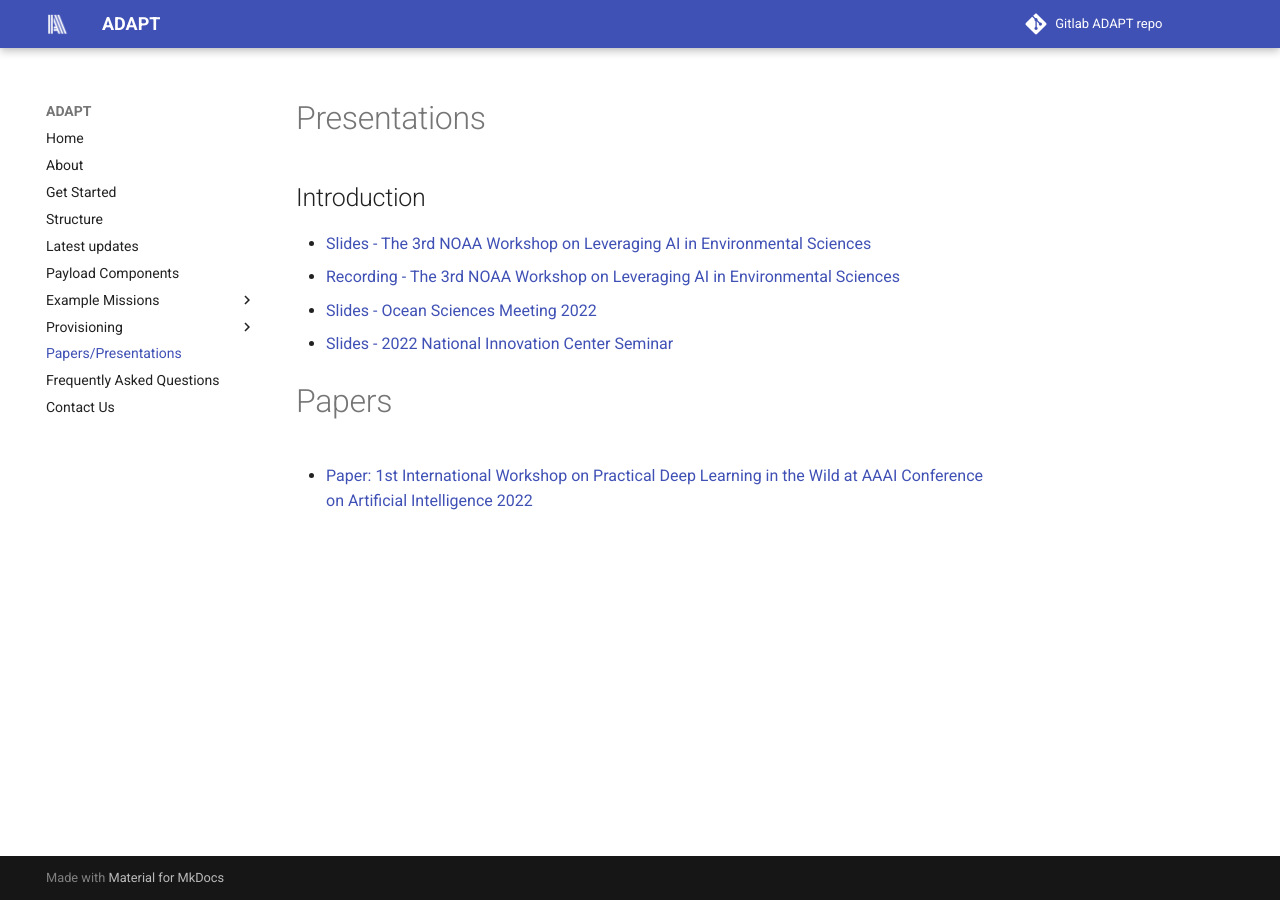
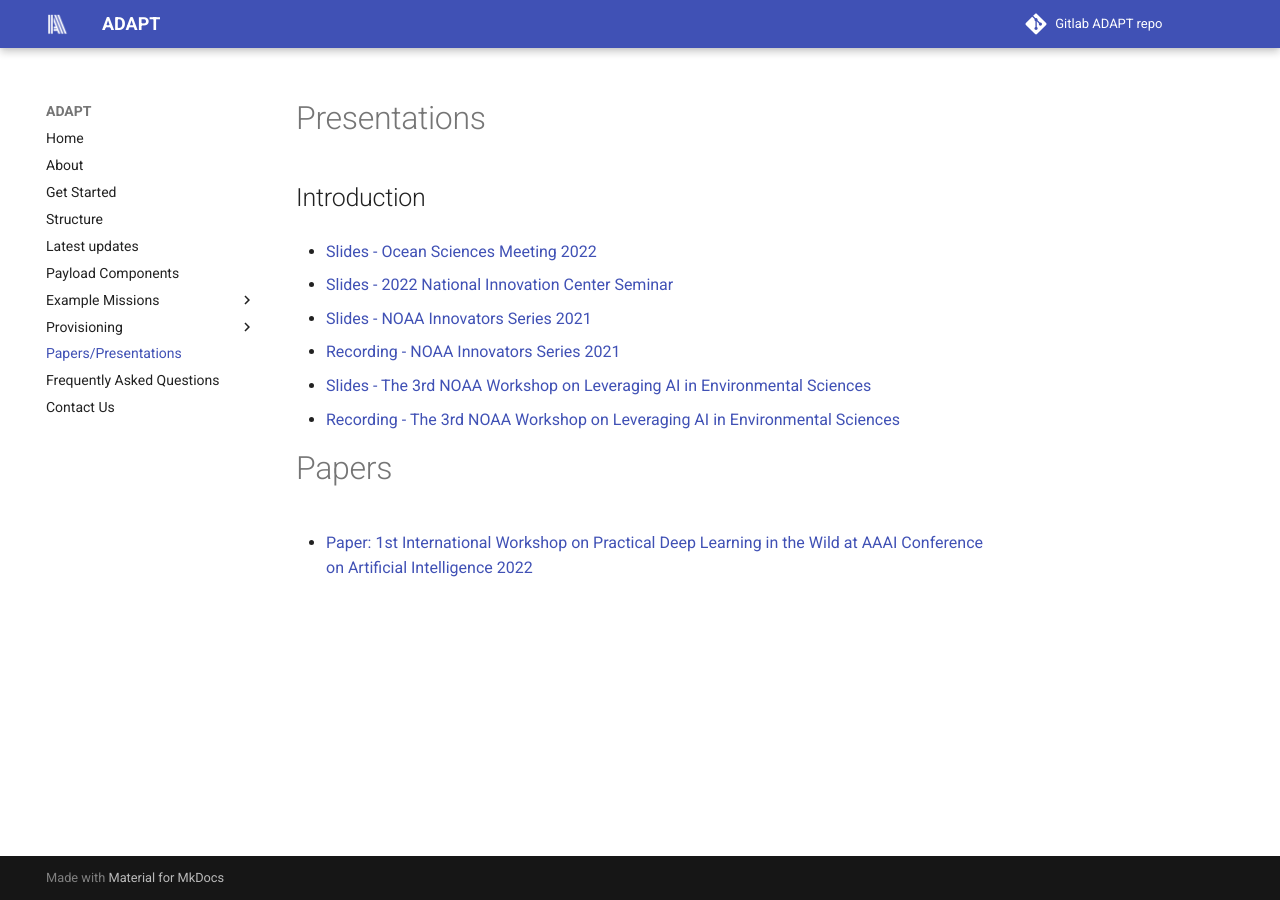
Before and after one commit to Kitware/adapt, an MkDocs documentation site: the page built from docs/presentations.md, in a window 1280 px wide. Built offline with MkDocs 1.6.1 and Material for MkDocs 9.7.7, drawn with Linux system fonts in a browser that asks for light colours.

Commit message:
presentation updates on home page

```diff
--- a/docs/presentations.md
+++ b/docs/presentations.md
@@ -1,12 +1,15 @@
 # Presentations
 
 ## Introduction
-* [Slides - The 3rd NOAA Workshop on Leveraging AI in Environmental Sciences](https://docs.google.com/presentation/d/1PMgJrYxrqMtuJYR-xiAdFsjSSQt90_XOcYZ5pRXP4sk/edit#slide=id.p)
-* [Recording - The 3rd NOAA Workshop on Leveraging AI in Environmental Sciences](https://drive.google.com/file/d/1BI0qeIOw7TK262lNJzK_m3XIJd-RSvQn/view?usp=sharing)
-
 * [Slides - Ocean Sciences Meeting 2022](https://docs.google.com/presentation/d/15Ib9vKES6aAzlCuejUdRuDkyPnBcADa_OHr9GyepWBY/edit?usp=sharing)
 
 * [Slides - 2022 National Innovation Center Seminar](https://docs.google.com/presentation/d/1Z0FEdAjt3vTNZYKwsOXEP_GBd8f6RWV7H0KD1kT_Cfg/edit?usp=sharing)
 
+* [Slides - NOAA Innovators Series 2021](https://docs.google.com/presentation/d/1Bp65DTJMgateIyRNzrCvjfHrLshqS3AUaba3lLGbTts/edit?usp=sharing)
+* [Recording - NOAA Innovators Series 2021](https://www.youtube.com/watch?v=eD95Di6B5wo&t=1735s)
+
+* [Slides - The 3rd NOAA Workshop on Leveraging AI in Environmental Sciences](https://docs.google.com/presentation/d/1PMgJrYxrqMtuJYR-xiAdFsjSSQt90_XOcYZ5pRXP4sk/edit#slide=id.p)
+* [Recording - The 3rd NOAA Workshop on Leveraging AI in Environmental Sciences](https://drive.google.com/file/d/1BI0qeIOw7TK262lNJzK_m3XIJd-RSvQn/view?usp=sharing)
+
 # Papers
 * [Paper: 1st International Workshop on Practical Deep Learning in the Wild at AAAI Conference on Artificial Intelligence 2022](https://practical-dl.github.io/long_paper/20.pdf)
```
Also changed, not shown: docs/index.md (+4 -0 lines).
